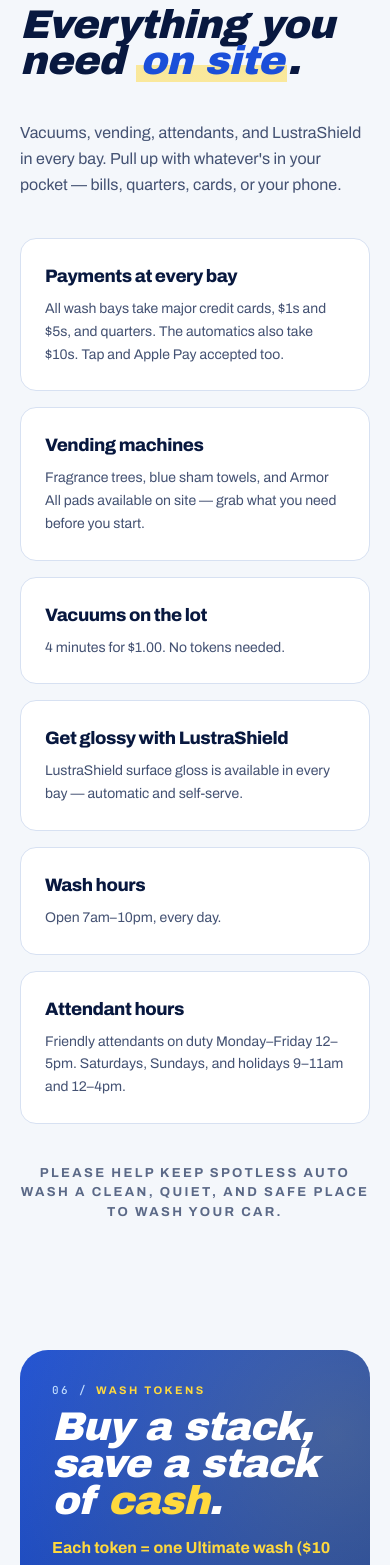
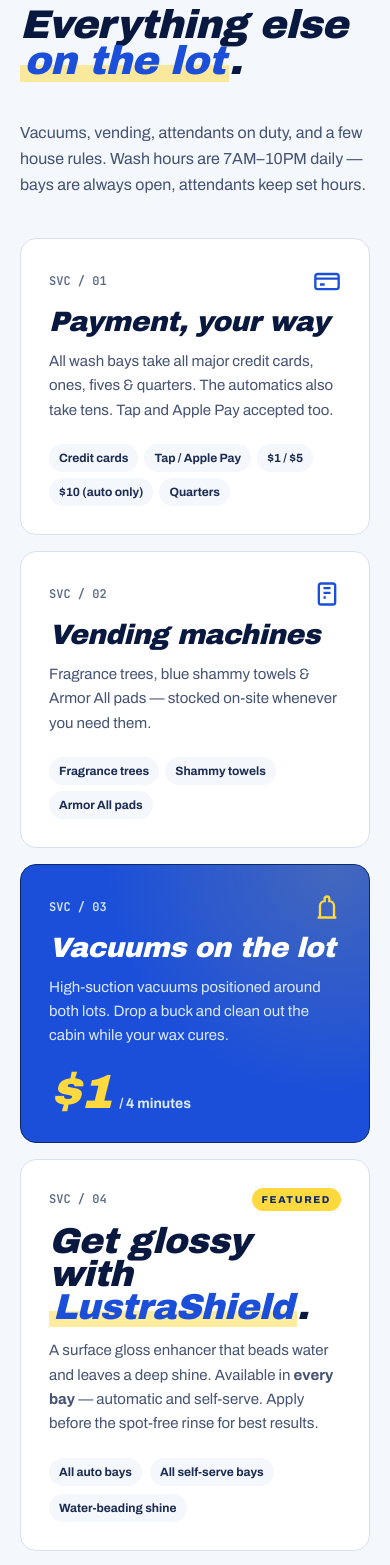
Before and after one commit to wramirez09/spotless-carwash, a Next.js app: page /locations/roosevelt-rd in a window 390 px wide. Shown: the part 5720-7285 px from the top of the page. Built offline with nearby package versions, Linux system fonts and the light colour scheme.

Commit message:
chore: add new section

```diff
--- a/src/components/Nav.tsx
+++ b/src/components/Nav.tsx
@@ -8,6 +8,7 @@ const sectionLinks = [
   { href: '/#washes', label: 'Washes' },
   { href: '/#how', label: 'How it works' },
   { href: '/#bays', label: 'Bays' },
+  { href: '/#services', label: 'Services' },
   { href: '/#tokens', label: 'Tokens' },
 ]
 
--- a/src/components/OtherServices.tsx
+++ b/src/components/OtherServices.tsx
@@ -1,72 +1,201 @@
-type Service = {
-  title: string
-  body: string
+function CardIcon({ children }: { children: React.ReactNode }) {
+  return <div className="w-7 h-7">{children}</div>
 }
-
-const services: Service[] = [
-  {
-    title: 'Payments at every bay',
-    body:
-      'All wash bays take major credit cards, $1s and $5s, and quarters. The automatics also take $10s. Tap and Apple Pay accepted too.',
-  },
-  {
-    title: 'Vending machines',
-    body:
-      'Fragrance trees, blue sham towels, and Armor All pads available on site — grab what you need before you start.',
-  },
-  {
-    title: 'Vacuums on the lot',
-    body: '4 minutes for $1.00. No tokens needed.',
-  },
-  {
-    title: 'Get glossy with LustraShield',
-    body: 'LustraShield surface gloss is available in every bay — automatic and self-serve.',
-  },
-  {
-    title: 'Wash hours',
-    body: 'Open 7am–10pm, every day.',
-  },
-  {
-    title: 'Attendant hours',
-    body:
-      'Friendly attendants on duty Monday–Friday 12–5pm. Saturdays, Sundays, and holidays 9–11am and 12–4pm.',
-  },
-]
 
 export default function OtherServices() {
   return (
-    <section id="services" className="py-16 md:py-24 bg-paper">
+    <section id="services" className="pb-16 md:pb-24 pt-16 md:pt-24">
       <div className="max-w-[1240px] mx-auto px-5 md:px-7">
         <div className="flex items-end justify-between gap-10 mb-10 md:mb-12 flex-wrap">
           <div>
             <div className="inline-flex items-center gap-2 text-[11px] font-bold tracking-[0.22em] uppercase text-blue-500 mb-2.5">
-              <span className="mono text-[#5b6987] font-medium">07 /</span> Other services
+              <span className="mono text-[#5b6987] font-medium">06 /</span> Other services
             </div>
             <h2 className="display text-[40px] sm:text-[56px] md:text-[72px] max-w-[780px] m-0">
-              Everything you need <em className="text-blue-500 yellow-hl">on site</em>.
+              Everything else <em className="text-blue-500 yellow-hl">on the lot</em>.
             </h2>
           </div>
           <p className="max-w-[380px] text-[#445273] leading-relaxed">
-            Vacuums, vending, attendants, and LustraShield in every bay. Pull up with whatever's in
-            your pocket — bills, quarters, cards, or your phone.
+            Vacuums, vending, attendants on duty, and a few house rules. Wash hours are 7AM–10PM
+            daily — bays are always open, attendants keep set hours.
           </p>
         </div>
 
-        <div className="grid sm:grid-cols-2 lg:grid-cols-3 gap-4">
-          {services.map((s) => (
-            <article
-              key={s.title}
-              className="bg-white border border-line rounded-2xl p-6 hover:border-blue-500 hover:shadow-[0_18px_40px_rgba(27,79,217,.08)] transition"
-            >
-              <h3 className="m-0 mb-2 text-[18px] font-extrabold tracking-tight">{s.title}</h3>
-              <p className="m-0 text-[#445273] leading-relaxed text-sm">{s.body}</p>
-            </article>
-          ))}
+        <div className="grid grid-cols-1 sm:grid-cols-2 lg:grid-cols-3 gap-4">
+          {/* Payment */}
+          <article className="bg-white border border-line rounded-2xl p-7 flex flex-col gap-3.5">
+            <div className="flex items-center justify-between">
+              <span className="mono text-xs font-semibold text-[#5b6987]">SVC / 01</span>
+              <CardIcon>
+                <svg viewBox="0 0 24 24" fill="none" stroke="#1B4FD9" strokeWidth="2">
+                  <rect x="2" y="6" width="20" height="13" rx="2" />
+                  <path d="M2 10h20M6 15h4" />
+                </svg>
+              </CardIcon>
+            </div>
+            <h3 className="display text-[28px] m-0">Payment, your way</h3>
+            <p className="m-0 text-[#445273] leading-relaxed text-[15px]">
+              All wash bays take all major credit cards, ones, fives &amp; quarters. The automatics
+              also take tens. Tap and Apple Pay accepted too.
+            </p>
+            <div className="flex flex-wrap gap-1.5 mt-auto pt-2">
+              {['Credit cards', 'Tap / Apple Pay', '$1 / $5', '$10 (auto only)', 'Quarters'].map((t) => (
+                <span key={t} className="bg-paper text-[#1c2c52] text-xs font-bold px-2.5 py-1.5 rounded-full">
+                  {t}
+                </span>
+              ))}
+            </div>
+          </article>
+
+          {/* Vending */}
+          <article className="bg-white border border-line rounded-2xl p-7 flex flex-col gap-3.5">
+            <div className="flex items-center justify-between">
+              <span className="mono text-xs font-semibold text-[#5b6987]">SVC / 02</span>
+              <CardIcon>
+                <svg viewBox="0 0 24 24" fill="none" stroke="#1B4FD9" strokeWidth="2">
+                  <rect x="5" y="3" width="14" height="18" rx="2" />
+                  <path d="M9 7h6M9 11h6M9 15h2" />
+                </svg>
+              </CardIcon>
+            </div>
+            <h3 className="display text-[28px] m-0">Vending machines</h3>
+            <p className="m-0 text-[#445273] leading-relaxed text-[15px]">
+              Fragrance trees, blue shammy towels &amp; Armor All pads — stocked on-site whenever
+              you need them.
+            </p>
+            <div className="flex flex-wrap gap-1.5 mt-auto pt-2">
+              {['Fragrance trees', 'Shammy towels', 'Armor All pads'].map((t) => (
+                <span key={t} className="bg-paper text-[#1c2c52] text-xs font-bold px-2.5 py-1.5 rounded-full">
+                  {t}
+                </span>
+              ))}
+            </div>
+          </article>
+
+          {/* Vacuums */}
+          <article className="bg-blue-500 text-white border border-blue-700 rounded-2xl p-7 flex flex-col gap-3.5 relative overflow-hidden">
+            <div
+              className="absolute inset-0 pointer-events-none"
+              style={{ background: 'radial-gradient(circle at 90% 0%,rgba(255,217,61,.18),transparent 55%)' }}
+            ></div>
+            <div className="relative flex items-center justify-between">
+              <span className="mono text-xs font-semibold text-blue-100">SVC / 03</span>
+              <CardIcon>
+                <svg viewBox="0 0 24 24" fill="none" stroke="#FFD93D" strokeWidth="2">
+                  <path d="M4 21h16M6 21V11a4 4 0 014-4h0V5a2 2 0 012-2h0a2 2 0 012 2v2h0a4 4 0 014 4v10" />
+                </svg>
+              </CardIcon>
+            </div>
+            <h3 className="display text-[28px] m-0 relative">Vacuums on the lot</h3>
+            <p className="m-0 text-blue-100 leading-relaxed text-[15px] relative">
+              High-suction vacuums positioned around both lots. Drop a buck and clean out the cabin
+              while your wax cures.
+            </p>
+            <div className="relative flex items-baseline gap-2 mt-auto pt-2">
+              <span className="display text-5xl text-yellow-400 leading-none">$1</span>
+              <span className="text-blue-100 font-bold text-sm">/ 4 minutes</span>
+            </div>
+          </article>
+
+          {/* LustraShield */}
+          <article className="bg-white border border-line rounded-2xl p-7 flex flex-col gap-3.5 sm:col-span-2">
+            <div className="flex items-center justify-between">
+              <span className="mono text-xs font-semibold text-[#5b6987]">SVC / 04</span>
+              <span className="bg-yellow-400 text-blue-700 text-[10px] tracking-[0.16em] font-extrabold px-2.5 py-1 rounded-full uppercase">
+                Featured
+              </span>
+            </div>
+            <h3 className="display text-[36px] m-0">
+              Get glossy with <span className="text-blue-500 yellow-hl">LustraShield</span>.
+            </h3>
+            <p className="m-0 text-[#445273] leading-relaxed text-[15px] max-w-[560px]">
+              A surface gloss enhancer that beads water and leaves a deep shine. Available in{' '}
+              <strong>every bay</strong> — automatic and self-serve. Apply before the spot-free
+              rinse for best results.
+            </p>
+            <div className="flex flex-wrap gap-2 mt-auto pt-2">
+              {['All auto bays', 'All self-serve bays', 'Water-beading shine'].map((t) => (
+                <span key={t} className="bg-paper text-[#1c2c52] text-xs font-bold px-2.5 py-1.5 rounded-full">
+                  {t}
+                </span>
+              ))}
+            </div>
+          </article>
+
+          {/* Wash hours */}
+          <article className="bg-white border border-line rounded-2xl p-7 flex flex-col gap-3.5">
+            <div className="flex items-center justify-between">
+              <span className="mono text-xs font-semibold text-[#5b6987]">SVC / 05</span>
+              <CardIcon>
+                <svg viewBox="0 0 24 24" fill="none" stroke="#1B4FD9" strokeWidth="2">
+                  <circle cx="12" cy="12" r="9" />
+                  <path d="M12 7v5l3 2" />
+                </svg>
+              </CardIcon>
+            </div>
+            <h3 className="display text-[28px] m-0">Wash hours</h3>
+            <div className="flex items-baseline gap-1.5">
+              <span className="display text-[42px] text-blue-500 leading-none">7AM</span>
+              <span className="text-[#5b6987] font-bold">–</span>
+              <span className="display text-[42px] text-blue-500 leading-none">10PM</span>
+            </div>
+            <p className="m-0 text-[#445273] leading-relaxed text-sm">Daily — every day of the week.</p>
+          </article>
         </div>
 
-        <p className="mt-10 text-center text-[13px] font-bold tracking-[0.18em] uppercase text-[#5b6987]">
-          Please help keep Spotless Auto Wash a clean, quiet, and safe place to wash your car.
-        </p>
+        {/* Attendants */}
+        <article className="mt-4 bg-paper2 border border-line rounded-2xl p-8 grid grid-cols-1 md:grid-cols-[auto_1fr_auto] gap-6 md:gap-8 items-center">
+          <div className="bg-white border border-line rounded-2xl w-16 h-16 flex items-center justify-center">
+            <svg className="w-8 h-8" viewBox="0 0 24 24" fill="none" stroke="#1B4FD9" strokeWidth="2">
+              <circle cx="12" cy="8" r="4" />
+              <path d="M4 21a8 8 0 0116 0" />
+            </svg>
+          </div>
+          <div>
+            <div className="mono text-[11px] font-semibold text-[#5b6987] tracking-[0.18em] uppercase">
+              SVC / 06 — Attendants on duty
+            </div>
+            <h3 className="display text-[30px] mt-1.5 mb-1.5 m-0">Friendly faces, ready to help.</h3>
+            <p className="m-0 text-[#445273] leading-relaxed text-[15px]">
+              Attendants on the lot to walk you through bays, swap bills, or just keep things tidy.
+            </p>
+          </div>
+          <div className="flex flex-col gap-2.5 md:min-w-[280px]">
+            <div className="flex justify-between items-center bg-white border border-line rounded-xl px-4 py-3 text-sm">
+              <span className="font-bold text-[#1c2c52]">Mon – Fri</span>
+              <span className="mono text-blue-500 font-semibold">12PM – 5PM</span>
+            </div>
+            <div className="flex justify-between items-center bg-white border border-line rounded-xl px-4 py-3 text-sm gap-2">
+              <span className="font-bold text-[#1c2c52]">Sat / Sun / Holidays</span>
+              <span className="mono text-blue-500 font-semibold text-right">9AM – 11AM &amp; 12PM – 4PM</span>
+            </div>
+          </div>
+        </article>
+
+        {/* House rules banner */}
+        <div className="mt-6 bg-blue-700 text-white rounded-2xl p-8 md:px-10 flex flex-col sm:flex-row items-start sm:items-center gap-7 relative overflow-hidden">
+          <div
+            className="absolute inset-0 pointer-events-none"
+            style={{ background: 'radial-gradient(circle at 0% 50%,rgba(255,217,61,.12),transparent 50%)' }}
+          ></div>
+          <div
+            className="bg-yellow-400 text-blue-700 w-16 h-16 rounded-2xl flex items-center justify-center shrink-0 border-[3px] border-white relative"
+            style={{ boxShadow: '0 0 0 3px #0A2A6B' }}
+          >
+            <svg className="w-8 h-8" viewBox="0 0 24 24" fill="none" stroke="currentColor" strokeWidth="2.5">
+              <path d="M12 9v4M12 17h0" />
+              <path d="M10.3 3.86l-8.05 14a2 2 0 001.74 3h16.06a2 2 0 001.74-3l-8.05-14a2 2 0 00-3.48 0z" />
+            </svg>
+          </div>
+          <div className="relative">
+            <div className="mono text-[11px] font-semibold text-yellow-400 tracking-[0.22em] uppercase mb-1.5">
+              // please note
+            </div>
+            <p className="display text-[22px] sm:text-[26px] md:text-[32px] leading-tight m-0">
+              Help keep Spotless a clean, quiet &amp; safe place to wash your car.
+            </p>
+          </div>
+        </div>
       </div>
     </section>
   )
--- a/src/components/Tokens.tsx
+++ b/src/components/Tokens.tsx
@@ -20,7 +20,7 @@ export default function Tokens() {
           ></div>
           <div className="relative flex flex-col justify-center h-full">
             <div className="inline-flex items-center gap-2 text-[11px] font-bold tracking-[0.22em] uppercase text-yellow-400 mb-2.5">
-              <span className="mono text-blue-200 font-medium">06 /</span> Wash tokens
+              <span className="mono text-blue-200 font-medium">07 /</span> Wash tokens
             </div>
             <h2 className="display text-[40px] sm:text-[56px] md:text-[68px] m-0 mb-4">
               Buy a stack,
```
